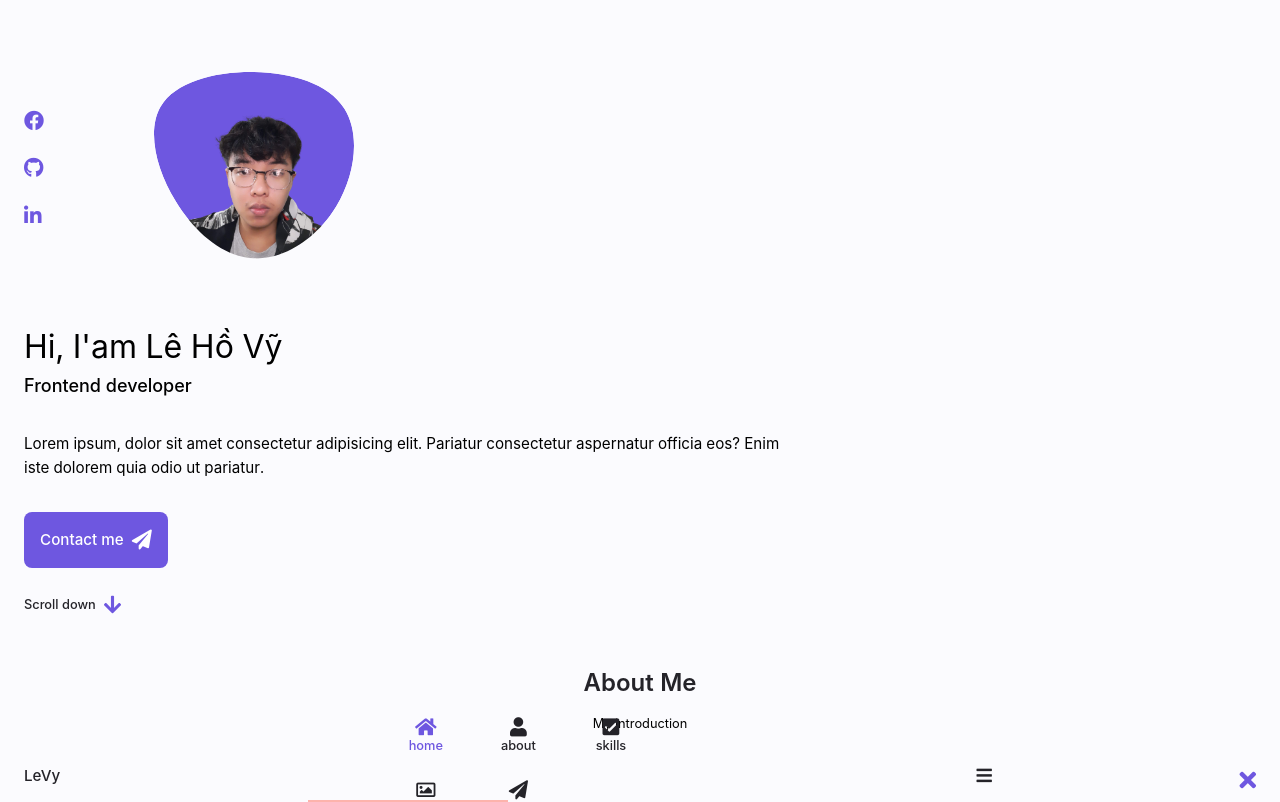
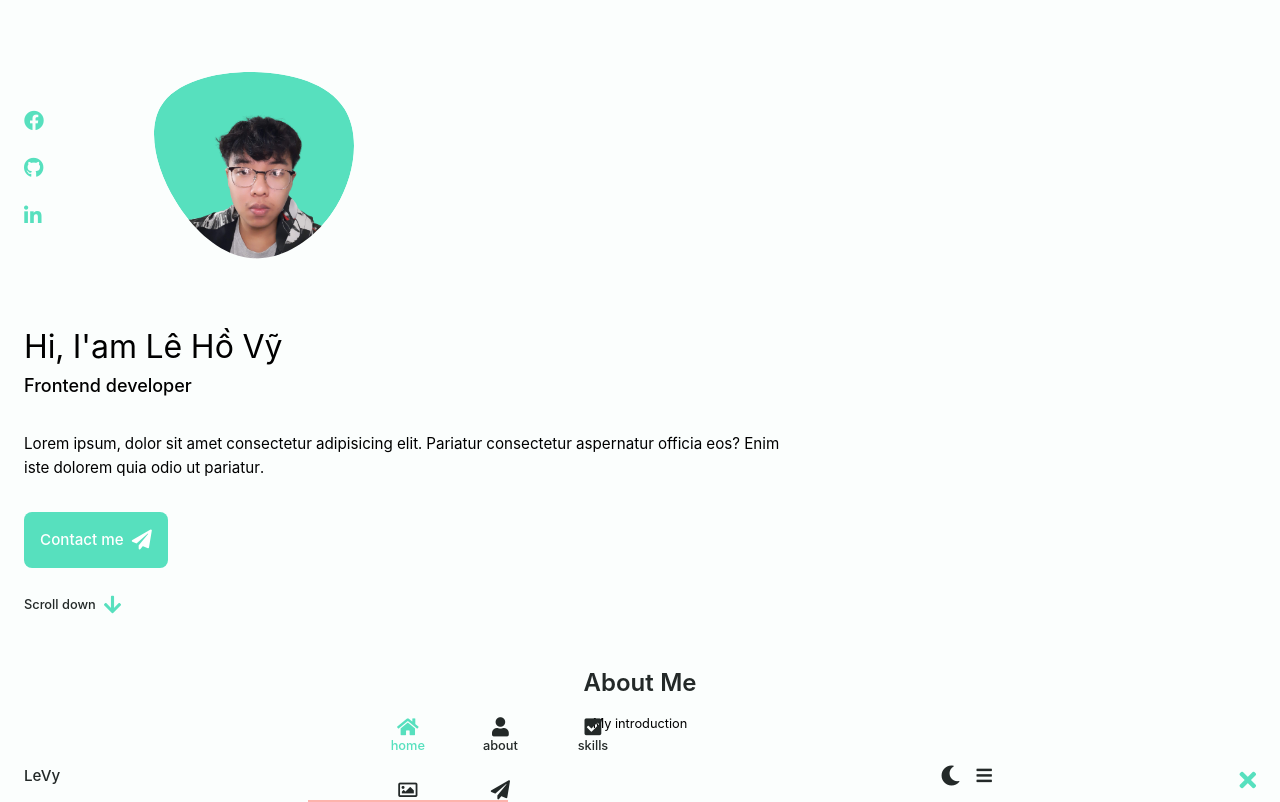
Before and after one commit to levy310898/portfolio, a React (Create React App) app: page / in a window 1280 px wide. Shown: the top 802 px of the page. Built offline with nearby package versions, Linux system fonts and the light colour scheme.

Commit message:
add something

```diff
--- a/src/App.css
+++ b/src/App.css
@@ -26,14 +26,11 @@ html{
     scroll-behavior: smooth;
 }
 
-body{
+.App{
     margin:0 0 var(--header-height) 0;
     font-size: var(--normal-font-size);
     background-color: var(--body-color);
     color: var(--text-color);
-}
-
-.App{
     padding-bottom: 2rem;
 }
 
@@ -77,4 +74,16 @@ img{
     max-width: 768px;
     margin-left: var(--mb-1-5);
     margin-right: var(--mb-1-5);
+    background-color: var(--container-color);
 }
+
+/* dark theme */
+
+.App.dark-theme{
+    --first-color-second:hsl(var(--hue-color),30%,8%);
+    --title-color:hsl(var(--hue-color),8%,95%);
+    --text-color:hsl(var(--hue-color),8%,75%);
+    --input-color:hsl(var(--hue-color),29%,16%);
+    /* --body-color:hsl(var(--hue-color),28%,12%); */
+    --body-color:hsl(var(--hue-color),29%,18%);
+}
--- a/src/components/navigator/index.jsx
+++ b/src/components/navigator/index.jsx
@@ -55,6 +55,7 @@ export default class Navigator extends Component {
                     </div>
 
                     <div className="nav__btns">
+                        <i className={classNames(icon.moon, 'change-theme')} />
                         <div className="nav__toggle" onClick = {this.handleDisplayMenu}>
                         <i class="fas fa-bars"></i>
                         </div>
--- a/src/components/navigator/navigator.css
+++ b/src/components/navigator/navigator.css
@@ -103,3 +103,19 @@ list-style: none
 .nav__active{
     color:var(--hover-color);
 }
+
+.nav__btns{
+    display: flex;
+    align-items: center;
+}
+
+.change-theme{
+    font-size:1.25rem;
+    color:var(--title-color);
+    margin-right: var(--mb-1);
+    cursor:pointer;
+}
+
+.change-theme:hover{
+    color:var(--hover-color);
+}
--- a/src/constant/data.js
+++ b/src/constant/data.js
@@ -24,9 +24,10 @@ export const icon = {
     arrowRight: 'fas fa-arrow-right',
     phone: 'fas fa-phone',
     email: 'fas fa-envelope',
-    location:'fas fa-map-marker-alt',
+    location: 'fas fa-map-marker-alt',
+    moon: 'fas fa-moon',
+    sun:'far fa-sun'
 }
-
 
 export const skills = {
     frontend: [
--- a/src/constant/root.css
+++ b/src/constant/root.css
@@ -2,7 +2,7 @@
 
     /* COLOR */
     --header-height:3rem;
-    --hue-color:250;
+    --hue-color:165;
     --hover-color:hsl(var(--hue-color),69%,61%);
     --first-color-second:hsl(var(--hue-color),69%,61%);
     --hover-color-dark :hsl(var(--hue-color),57%,53%);
@@ -13,6 +13,7 @@
     --input-color:hsl(var(--hue-color),70%,96%);
     --body-color:hsl(var(--hue-color),60%,99%);
     --text-color:#000;
+    /* --container-color:#fff; */
 
     /* FONT */
 
--- a/src/pages/portfolioPage/portfolioPage.css
+++ b/src/pages/portfolioPage/portfolioPage.css
@@ -38,6 +38,7 @@
 .portfolio__title{
     font-size:var(--h2-font-size);
     margin-bottom:var(--mb-0-5);
+    color:var(--title-color);
 }
 
 .portfolio__description{
@@ -46,6 +47,7 @@
     -webkit-line-clamp: 3;
     -webkit-box-orient: vertical;
     overflow: hidden;
+    color:var(--text-color);
 }
  /* -----------------------custom antd design------------------- */
 
```
